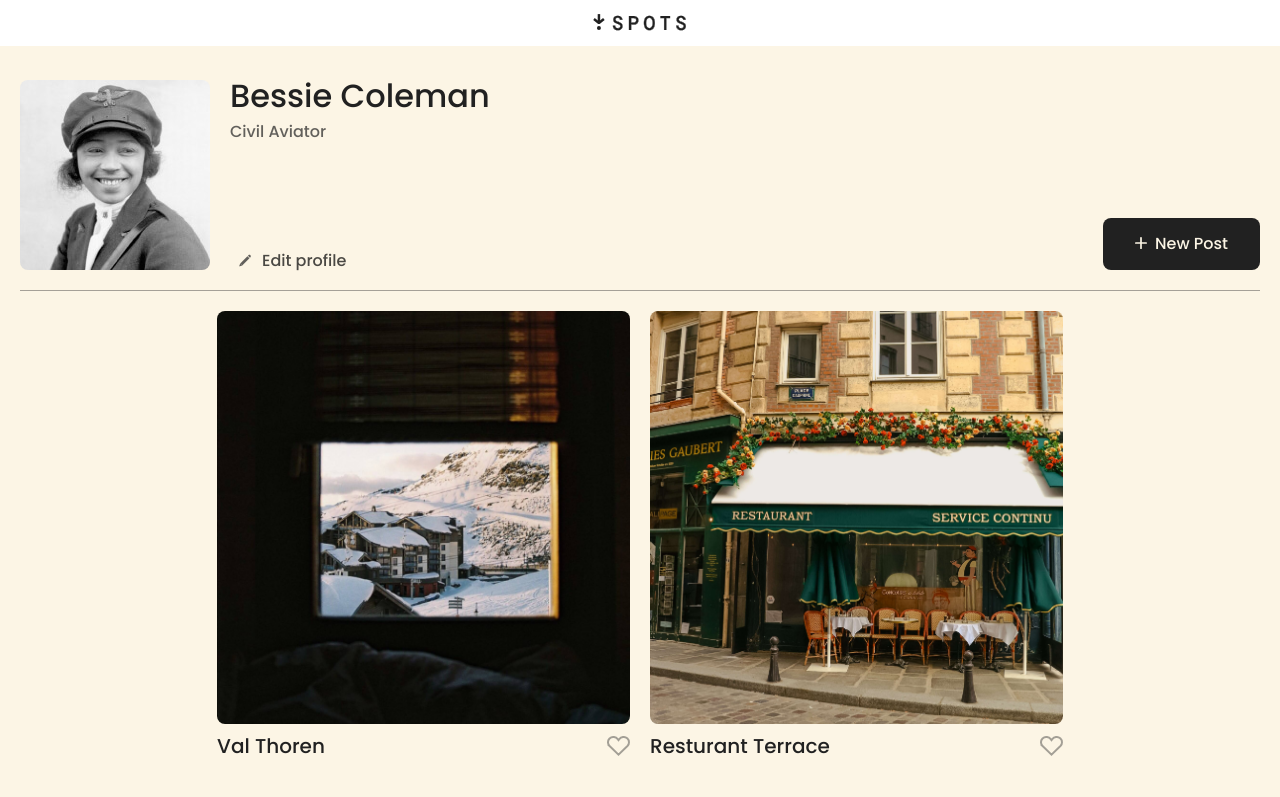
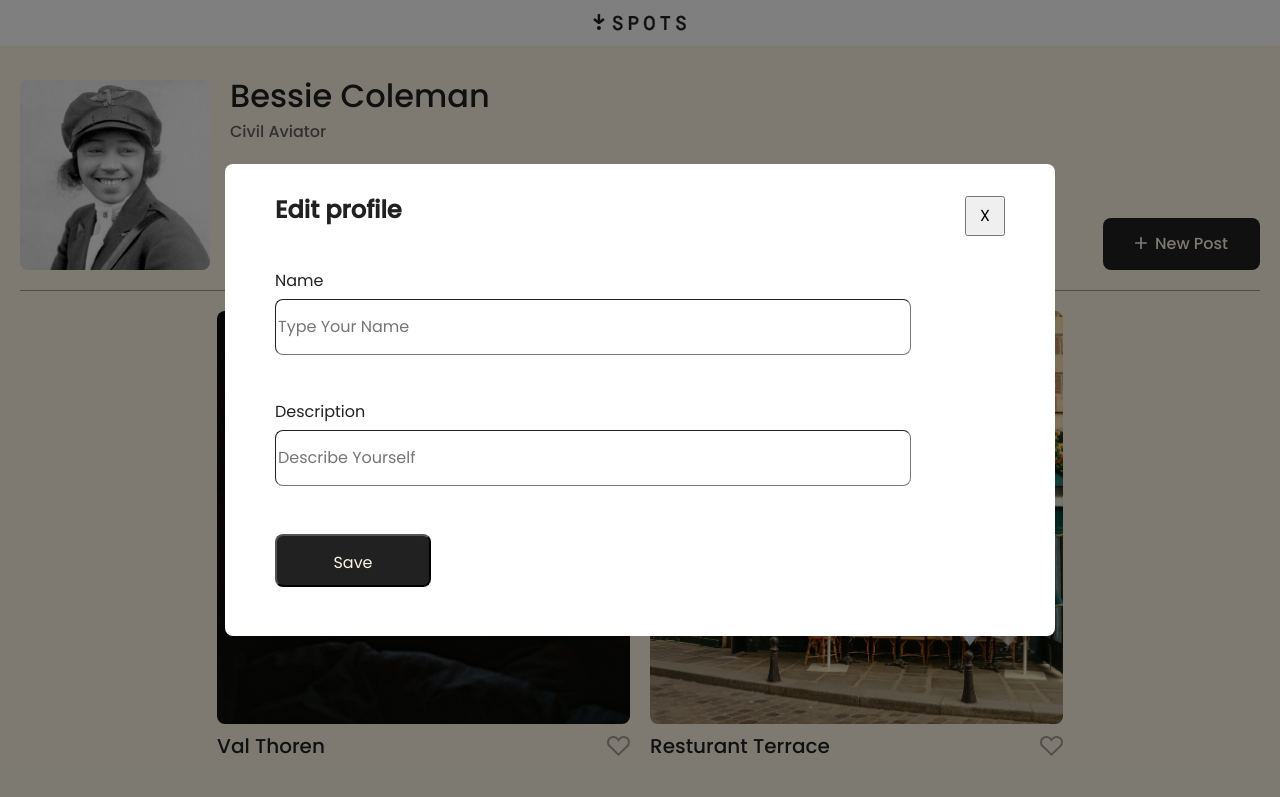
Before and after one commit to unluvkymv/se_project_spots, a plain HTML site: page index.html in a window 1280 px wide. Shown: the top 797 px of the page. Drawn offline with Linux system fonts and the light colour scheme.

Commit message:
still working on first modal, need to finish and start second modal

```diff
--- /dev/null
+++ b/blocks/modal.css
@@ -0,0 +1,75 @@
+.modal{
+    visibility: hidden;
+    background-color: rgba(0, 0, 0, 0.5);
+    position: fixed;
+    top: 0;
+    bottom: 0;
+    right: 0;
+    left: 0;
+    display: flex;
+    justify-content: center;
+    align-items: center;
+}
+
+.modal_is-opened{
+    visibility: visible;
+
+}
+
+.modal__container{
+ max-width: 730px;
+    width: 100%;
+    max-height: 408px;
+    height: 100%;
+    border-radius: 8px;
+    padding-top: 32px;
+    padding-right: 50px;
+    padding-bottom: 32px;
+    padding-left: 50px;
+    gap: 32px;
+    background-color:rgba(255, 255, 255, 1);
+    position: relative;
+    display: grid;
+}
+
+.modal__title{
+    margin: 0;
+}
+
+.modal__label{
+    display: flex;
+    flex-direction: column;
+    gap: 8px;
+}
+
+.modal__input{
+    width: 630px;
+    height: 52px;
+    border-radius: 8px;
+    border-width: 1px;
+    Top: 16px;
+    Right: 12px;
+    Bottom: 16px;
+    Left: 12px;
+}
+
+.modal__close-btn{
+    position: absolute;
+    top: 32px;
+    right: 50px;
+    width: 40px;
+    height: 40px;
+}
+
+.modal__submit-btn {
+    width: 156px;
+    height: 53px;
+    border-radius: 8px;
+    padding-top: 18px;
+    padding-right: 32px;
+    padding-bottom: 18px;
+    padding-left: 32px;
+    background-color: rgba(33, 33, 33, 1);
+    color: rgba(252, 245, 229, 1);
+
+}
--- a/index.html
+++ b/index.html
@@ -97,6 +97,26 @@
         <footer class="footer">
             <p class="footer__copyright">2025 &copy; Spots</p>
         </footer>
+        <div class="modal modal_is-opened">
+            <div class="modal__container">
+                <button class="modal__close-btn">X</button>
+                <h2 class="modal__title">Edit profile</h2>
+                <form class="modal__form">
+                    <label for="profile-name-input" class="modal__label">
+                        Name
+                        <input id="profile-name-input" type="text" class="modal__input" placeholder="Type Your Name">
+                    </label>
+                </form>
+                <form class="modal__form">
+                    <label for="profile-description-input" class="modal__label">
+                        Description
+                        <input id="profile-description-input" type="text" class="modal__input" placeholder="Describe Yourself">
+                    </label>
+                </form>
+                <button type="submit" class="modal__submit-btn">Save</button>
+            </div>
+        </div>
+        <div class="modal"></div>
     </div>
 </body>
 </html>
--- a/pages/index.css
+++ b/pages/index.css
@@ -7,3 +7,4 @@
 @import url(../blocks/card.css);
 @import url(../blocks/footer.css);
 @import url(../vendor/fonts.css);
+@import url(../blocks/modal.css);
```
